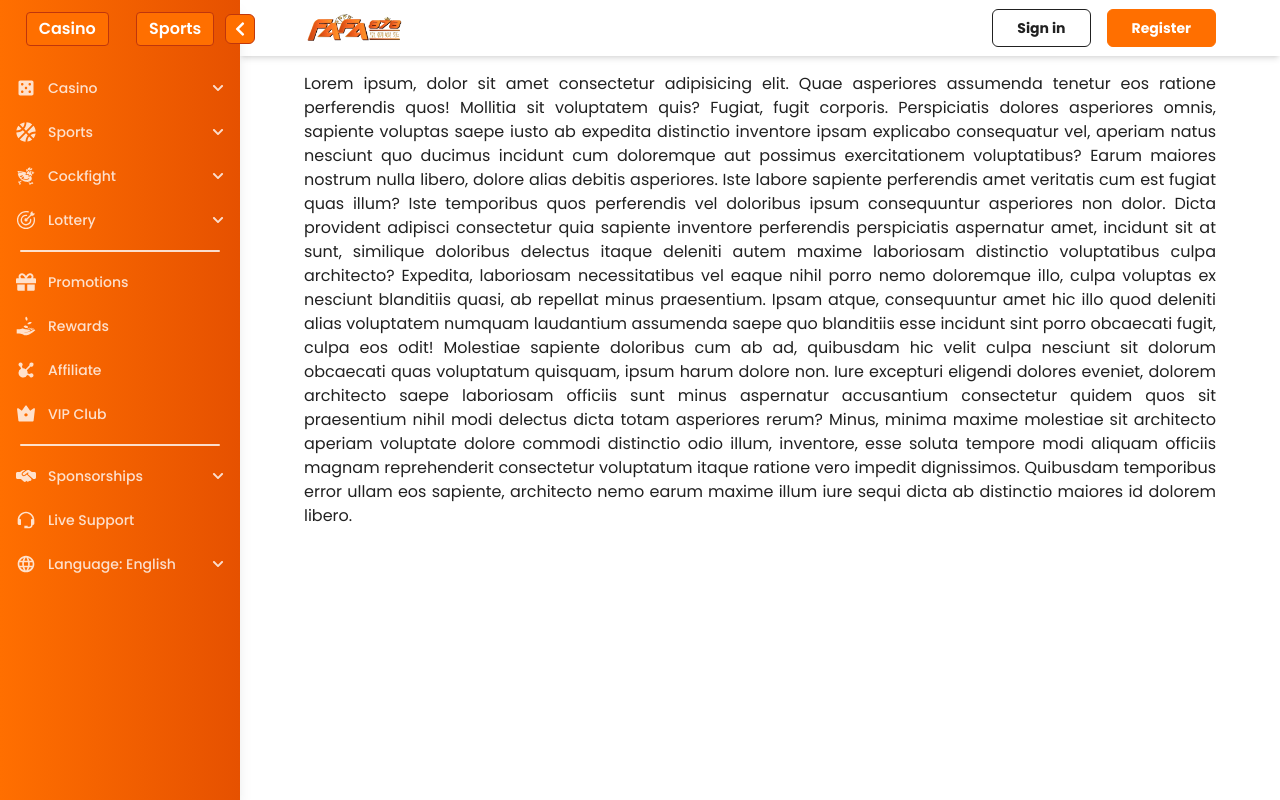
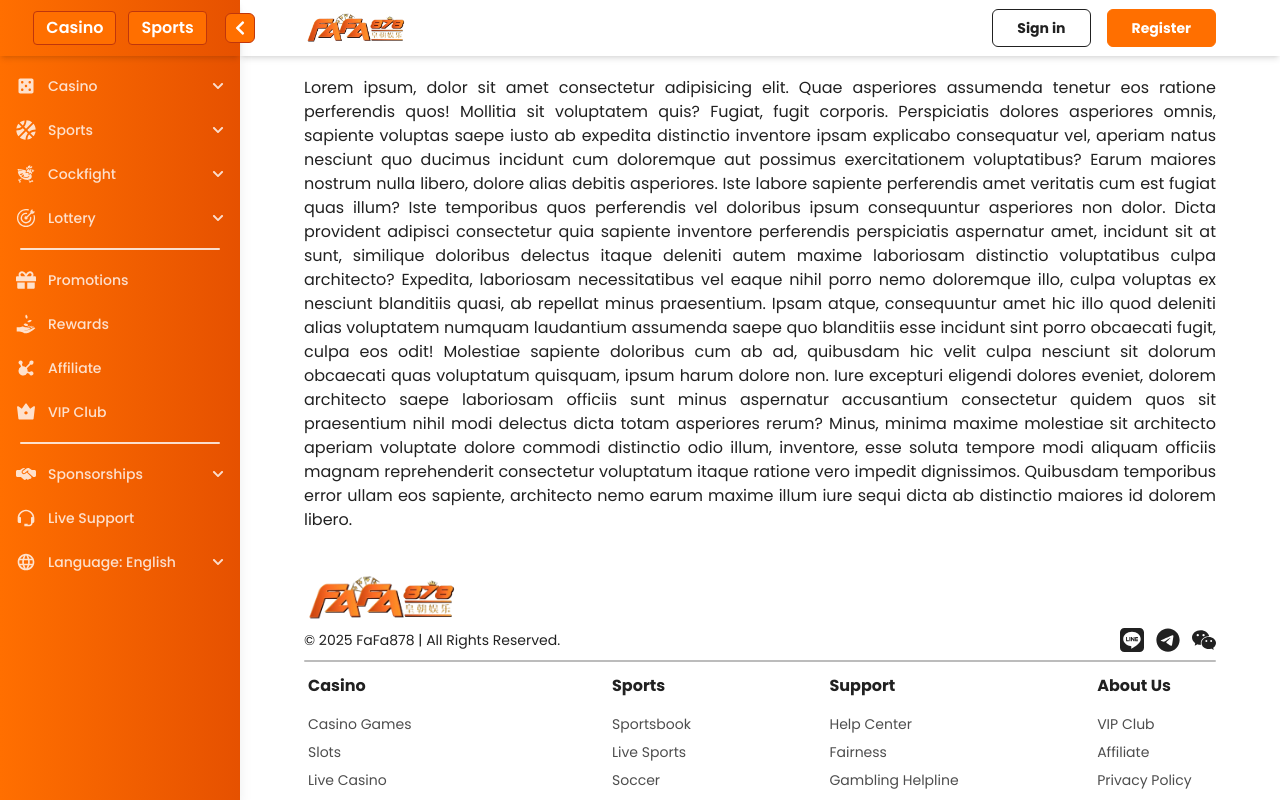
Before and after one commit to Roman-Mamchur/Liga-Frontend, a Next.js app: page / in a window 1280 px wide. Built offline with nearby package versions, Linux system fonts and the light colour scheme.

Commit message:
Footer component added and made mobile responsive

```diff
--- a/src/app/globals.css
+++ b/src/app/globals.css
@@ -5,11 +5,11 @@
 :root {
   --background: #ffffff;
   --foreground: #212121;
-  --primary: #FF6F00;
-  --secondary: #E65100;
-  --gradient: linear-gradient(to right, var(--primary), var(--secondary))
+  --primary: #ff6f00;
+  --secondary: #e65100;
+  --gradient: linear-gradient(to right, var(--primary), var(--secondary));
   --background-secondary: #e5e5e5;
-  --stroke: #BF360C;
+  --stroke: #bf360c;
 }
 
 /* @media (prefers-color-scheme: dark) {
@@ -23,9 +23,9 @@ body {
   color: var(--foreground);
   background: var(--background);
   font-family: Arial, Helvetica, sans-serif;
+  overflow: hidden;
 }
 
-/* Custom Scrollbar Styles */
 .custom-scrollbar::-webkit-scrollbar {
   width: 8px;
 }
@@ -43,6 +43,19 @@ body {
   background-color: hsla(0, 0%, 100%, 0.3);
 }
 
+::-webkit-scrollbar {
+  width: 8px;
+}
+
+::-webkit-scrollbar-thumb {
+  background-color: var(--background-secondary);
+  border-radius: 4px;
+}
+
+::-webkit-scrollbar-thumb:hover {
+  background-color: #c2c2c2;
+}
+
 input[type="radio"] {
   appearance: none;
   width: 16px;
--- a/src/app/layout.tsx
+++ b/src/app/layout.tsx
@@ -3,6 +3,7 @@ import { Poppins } from "next/font/google";
 import "./globals.css";
 import Sidebar from "@/components/Sidebar";
 import Header from "@/components/Header";
+import Footer from "@/components/Footer";
 
 const poppins = Poppins({
   variable: "--font-poppins",
@@ -21,17 +22,21 @@ export default function RootLayout({
   children: React.ReactNode;
 }>) {
   return (
-    <html lang="en">
+    <html lang="en" className="h-full">
       <body
-        className={`${poppins.variable} font-[family-name:var(--font-poppins)] antialiased`}
+        className={`${poppins.variable} h-full font-[family-name:var(--font-poppins)] antialiased`}
       >
-        <div className="flex min-h-screen">
+        <div className="flex h-full">
           <div>
             <Sidebar />
           </div>
-          <div className="w-full">
+
+          <div className="flex h-full w-full flex-col">
             <Header />
-            {children}
+            <div className="flex flex-1 flex-col overflow-y-auto">
+              <div className="mt-5 flex-1">{children}</div>
+              <Footer />
+            </div>
           </div>
         </div>
       </body>
--- a/src/app/page.tsx
+++ b/src/app/page.tsx
@@ -1,7 +1,7 @@
 export default function Home() {
   return (
     <div className="container">
-      <p className="mt-4 text-justify">
+      <p className="text-justify">
         Lorem ipsum, dolor sit amet consectetur adipisicing elit. Quae
         asperiores assumenda tenetur eos ratione perferendis quos! Mollitia sit
         voluptatem quis? Fugiat, fugit corporis. Perspiciatis dolores asperiores
--- /dev/null
+++ b/src/components/Footer.tsx
@@ -0,0 +1,96 @@
+"use client";
+
+import { useState } from "react";
+import { links } from "@/data/footerData";
+import Image from "next/image";
+import Link from "next/link";
+import { FaLine, FaTelegram } from "react-icons/fa6";
+import { IoLogoWechat } from "react-icons/io5";
+import { FaChevronDown, FaChevronLeft } from "react-icons/fa";
+
+const Footer = () => {
+  const [openDropdown, setOpenDropdown] = useState<number | null>(null);
+
+  const toggleDropdown = (index: number) => {
+    setOpenDropdown((prev) => (prev === index ? null : index));
+  };
+
+  return (
+    <div className="mt-5 h-fit w-full bg-white py-4 pb-24">
+      <div className="container flex flex-col">
+        <div className="w-fit">
+          <Link href="/">
+            <Image
+              src="/logo.png"
+              alt="Logo"
+              width={0}
+              height={0}
+              sizes="100vw"
+              style={{ width: "auto", height: 60 }}
+            />
+          </Link>
+        </div>
+
+        <div className="flex items-center justify-between">
+          <p className="text-sm">&copy; 2025 FaFa878 | All Rights Reserved.</p>
+          <div className="flex gap-3 text-foreground">
+            <Link href="#">
+              <FaLine size={24} />
+            </Link>
+            <Link href="#">
+              <FaTelegram size={24} />
+            </Link>
+            <Link href="#">
+              <IoLogoWechat size={24} />
+            </Link>
+          </div>
+        </div>
+
+        <div className="my-2 h-0.5 w-full rounded-xl bg-foreground opacity-30"></div>
+
+        <div className="gap-5s flex flex-wrap justify-between">
+          {links.map((link, index) => (
+            <div
+              key={index}
+              className="mb-3 flex w-full flex-col rounded bg-secondBackground md:w-auto md:bg-transparent"
+            >
+              <h3
+                onClick={() => toggleDropdown(index)}
+                className="flex cursor-pointer items-center justify-between rounded p-3 font-bold md:block md:cursor-default md:p-1"
+              >
+                <span>{link.label}</span>
+
+                <span className="ml-2 md:hidden">
+                  {openDropdown === index ? (
+                    <FaChevronLeft size={14} />
+                  ) : (
+                    <FaChevronDown size={14} />
+                  )}
+                </span>
+              </h3>
+
+              <div
+                className={`${openDropdown === index ? "block border-t border-gray-300" : "hidden"} md:block`}
+              >
+                <ul className="py-2 text-sm opacity-80">
+                  {link.items.map((item, idx) => (
+                    <li
+                      key={idx}
+                      className="w-full transition duration-200 hover:bg-white/60 md:rounded md:hover:bg-secondBackground"
+                    >
+                      <Link href={item.href}>
+                        <p className="px-3 py-1 md:px-1">{item.name}</p>
+                      </Link>
+                    </li>
+                  ))}
+                </ul>
+              </div>
+            </div>
+          ))}
+        </div>
+      </div>
+    </div>
+  );
+};
+
+export default Footer;
--- a/src/components/Header.tsx
+++ b/src/components/Header.tsx
@@ -3,10 +3,17 @@ import Link from "next/link";
 
 const Header = () => {
   return (
-    <header className="sticky top-0 flex h-14 w-full justify-center shadow-md">
+    <header className="sticky top-0 flex h-14 w-full justify-center bg-white shadow-md">
       <div className="container flex items-center justify-between align-middle">
         <Link href="/">
-          <Image src="/logo.png" alt="Logo" width={100} height={60} />
+          <Image
+            src="/logo.png"
+            alt="Logo"
+            width={0}
+            height={0}
+            sizes="100vw"
+            style={{ width: "auto", height: 40 }}
+          />
         </Link>
         <div className="flex items-center space-x-4 text-sm font-bold">
           <button className="rounded-md border border-foreground px-6 py-2">
--- a/src/components/Sidebar.tsx
+++ b/src/components/Sidebar.tsx
@@ -32,11 +32,11 @@ const Sidebar = () => {
     >
       <div
         className={`flex ${
-          isExpanded ? "flex-row justify-around" : "flex-col gap-1"
-        } relative mb-3 items-center p-3`}
+          isExpanded ? "mb-3 h-14 flex-row shadow-md" : "flex-col gap-1"
+        } relative items-center p-3`}
       >
         {isExpanded ? (
-          <>
+          <div className="mx-auto flex gap-3">
             <a
               href="#"
               className="rounded border border-stroke bg-primary px-3 py-1 font-semibold transition duration-200 ease-in hover:bg-white/20"
@@ -49,7 +49,7 @@ const Sidebar = () => {
             >
               Sports
             </a>
-          </>
+          </div>
         ) : (
           <>
             <a
@@ -84,6 +84,7 @@ const Sidebar = () => {
       </div>
 
       <nav className="custom-scrollbar flex-1 overflow-y-auto px-2 text-sm text-white/80">
+        {!isExpanded && <div className="m-3 h-0.5 rounded bg-white/80"></div>}
         {links.map((section, index) => (
           <div key={index}>
             {section.items.map((link) => (
--- /dev/null
+++ b/src/data/footerData.ts
@@ -0,0 +1,44 @@
+export const links = [
+  {
+    label: "Casino",
+    items: [
+      { name: "Casino Games", href: "#" },
+      { name: "Slots", href: "#" },
+      { name: "Live Casino", href: "#" },
+      { name: "Roulette", href: "#" },
+      { name: "Blackjack", href: "#" },
+      { name: "Promos & Competitions", href: "#" },
+    ],
+  },
+  {
+    label: "Sports",
+    items: [
+      { name: "Sportsbook", href: "#" },
+      { name: "Live Sports", href: "#" },
+      { name: "Soccer", href: "#" },
+      { name: "Basketball", href: "#" },
+      { name: "Tennis", href: "#" },
+      { name: "eSports", href: "#" },
+    ],
+  },
+  {
+    label: "Support",
+    items: [
+      { name: "Help Center", href: "#" },
+      { name: "Fairness", href: "#" },
+      { name: "Gambling Helpline", href: "#" },
+      { name: "Live Support", href: "#" },
+      { name: "Self Exclusion", href: "#" },
+    ],
+  },
+  {
+    label: "About Us",
+    items: [
+      { name: "VIP Club", href: "#" },
+      { name: "Affiliate", href: "#" },
+      { name: "Privacy Policy", href: "#" },
+      { name: "AML Policy", href: "#" },
+      { name: "Terms of Service", href: "#" },
+    ],
+  },
+];
```
Also changed, not shown: src/data/sidebarData.ts (indentation only).
